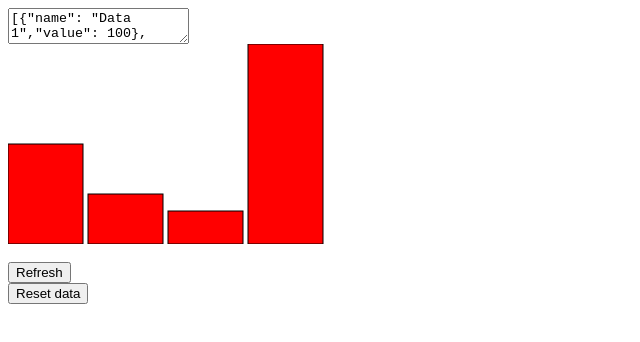
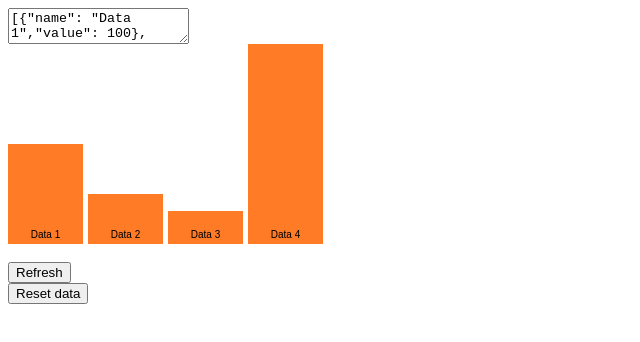
Before and after one commit to edsalter/chartDemo, a website: page index.html in a window 1280 px wide. Shown: the whole page, without its empty margins (0-640 px from the left). Drawn offline with nearby package versions, Linux system fonts and the light colour scheme.

Commit message:
Normalise data set

```diff
--- a/bower.json
+++ b/bower.json
@@ -15,7 +15,8 @@
   ],
   "dependencies": {
     "raphael": "^2.1.4",
-    "angular": "~1.5"
+    "angular": "~1.5",
+    "underscore" :"~1.8.3"
   },
   "description": "",
   "moduleType": [],
--- a/index.html
+++ b/index.html
@@ -13,6 +13,8 @@
 
         <button ng-click="reset()">Reset data</button>
 
+        <!-- TODO setup grunt script -->
+        <script type="text/javascript" src="bower_components/underscore/underscore.js"></script>
         <script type="text/javascript" src="bower_components/raphael/raphael.js"></script>
         <script type="text/javascript" src="bower_components/angular/angular.js"></script>
         <script type="text/javascript" src="src/main.js"></script>
--- a/src/services/BarChart.js
+++ b/src/services/BarChart.js
@@ -1,24 +1,41 @@
+(function () {
+
+    'use strict';
     app.factory('BarChart', ['Chart', function(Chart) {
         return function(options){
             var options = options || {};
             var barChart = new Chart(options);
 
             var bars = options.data || [];
+            var barWidth = barChart.width / bars.length -5;
 
-        var barWidth = barChart.width/bars.length -5;
+            var barMaxHeight = _.max(bars, function(bar){
+                return bar.value;
+            }).value;
 
-        //create the bars
+            var ratio = barMaxHeight / barChart.height;
+
+            var x,
+                y,
+                height;
+
+            //create the chart elements
             for(var bar in bars){
-            var x = (barWidth * bar) + 5 * bar;
+                x = (barWidth * bar) + 5 * bar;
 
-            var y = barChart.height - bars[bar].value;
+                //normalise data http://stackoverflow.com/questions/13368046/how-to-normalize-a-list-of-positive-numbers-in-javascript
+                height = bars[bar].value / ratio;
+                y = barChart.height - height;
 
-            var height = bars[bar].value;
+                //render bar
+                barChart.rect(x, y, barWidth, height).attr("fill", "#FF7B26").attr("stroke-width", 0);
 
-            barChart.rect(x, y, barWidth, height).attr("fill", "#f00");
+                //render label
+                barChart.text(x + barWidth/2, barChart.height - 10, bars[bar].name).attr({fill: "#000"});
             }
 
             return barChart;
         };
 
     }]);
+}());
```
Lines whose indentation alone changed are shown as unchanged.
